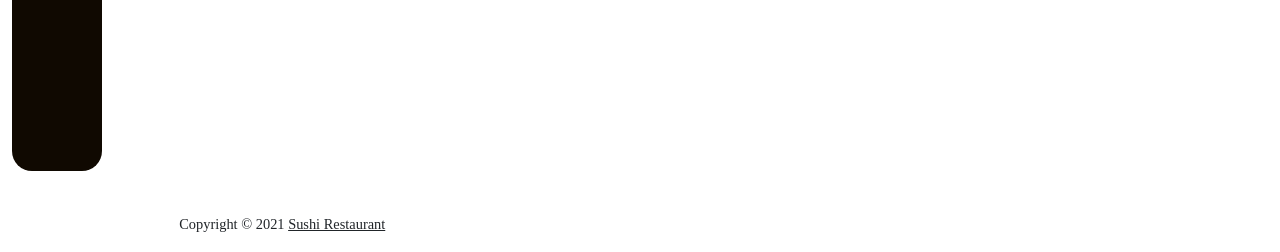
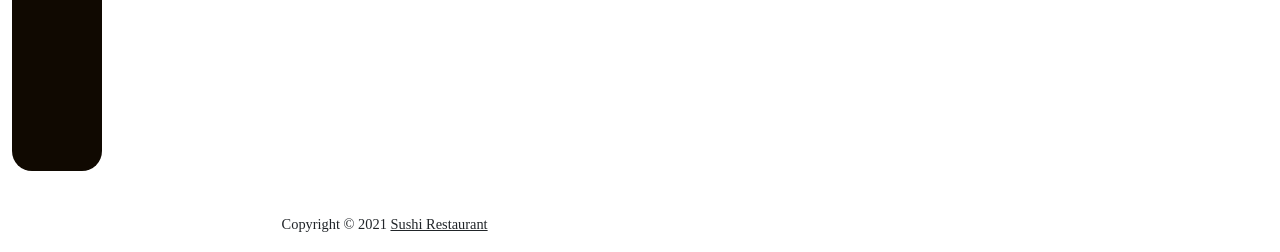
Before and after one commit to Glorykach/SIDEHUSTLE-PROJECT2, a plain HTML site: page cart.html in a window 1280 px wide. Shown: the part 629-881 px from the top of the page. Drawn offline with nearby package versions, Linux system fonts and the light colour scheme; a web font is replaced by a local one.

Commit message:
Update cart.css

```diff
--- a/cart.css
+++ b/cart.css
@@ -115,7 +115,7 @@ body{
   }
 .text-center{
     position: relative;
-    right: 14%;
+    right: 10%;
     font-size: 0.9rem;
     font-family: 'Mulish';
 
```
